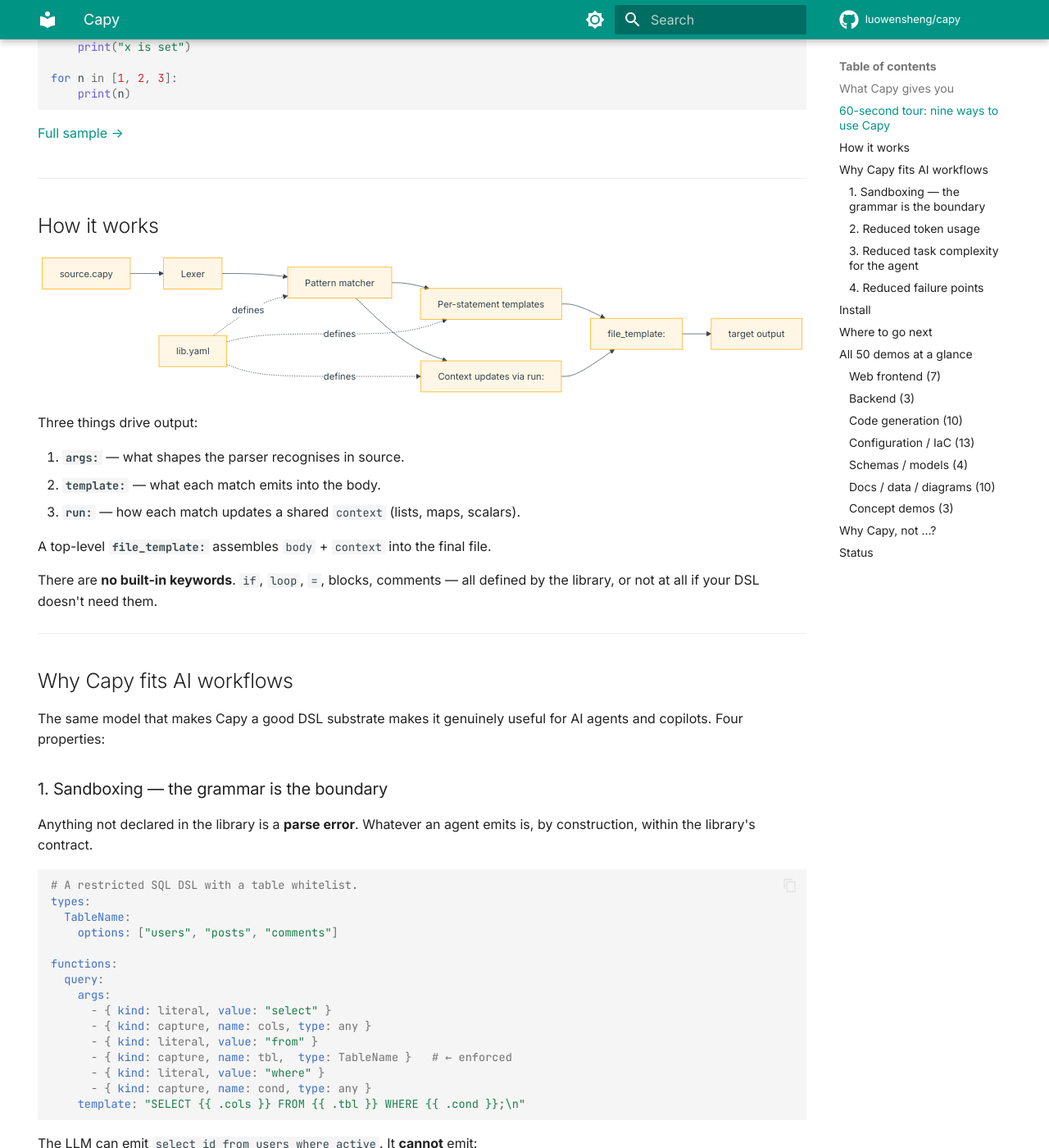
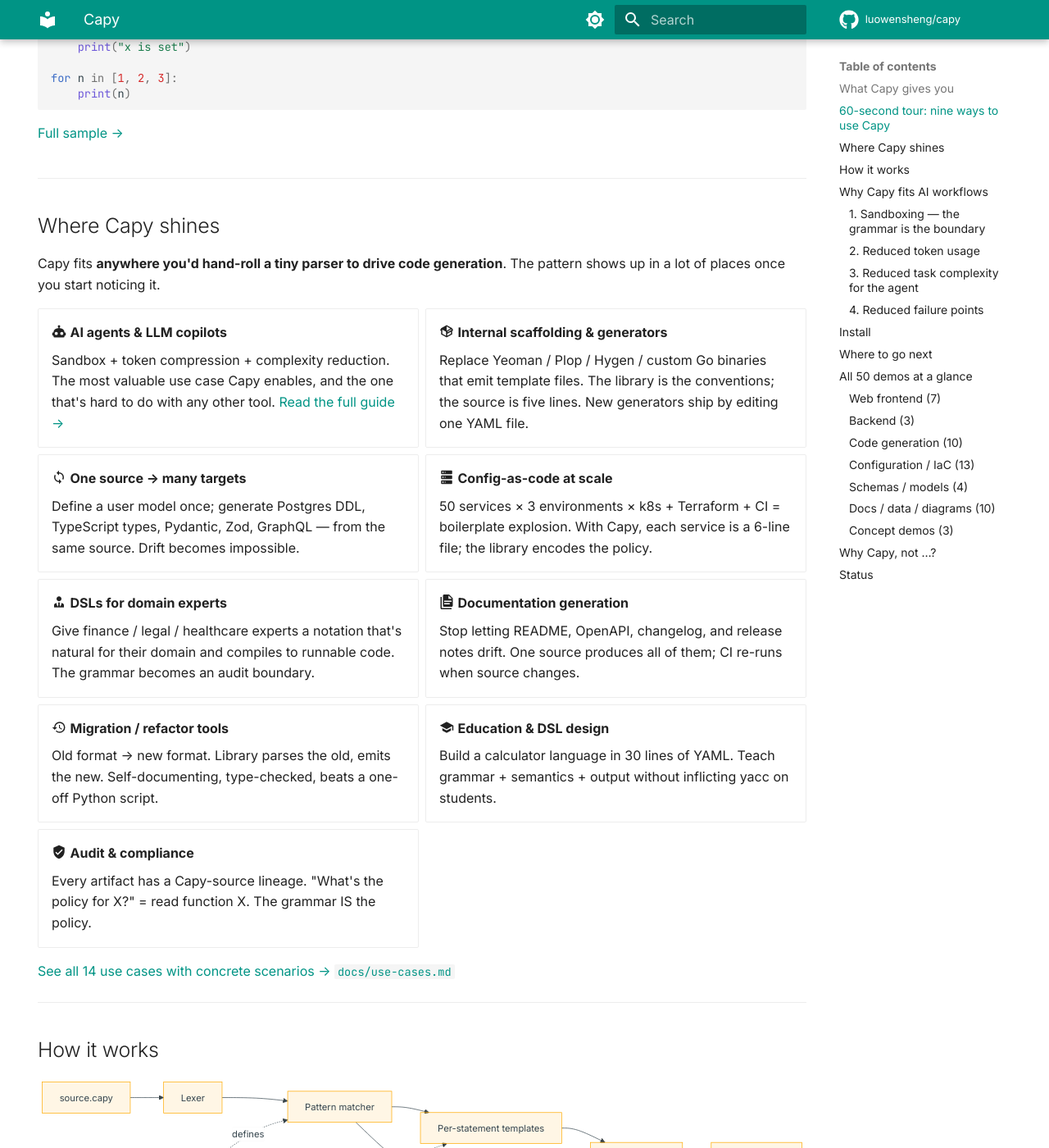
Before and after one commit to luowensheng/capy, an MkDocs documentation site: the page built from docs/index.md, in a window 1280 px wide and 1400 px high, scrolled down 1460 px. Shown: the whole window at 82% size. Built offline with MkDocs 1.6.1 and Material for MkDocs 9.7.7, drawn with Linux system fonts in a browser that asks for light colours; comment, search, counter and statistics services are not loaded.

Commit message:
docs(site): add comprehensive use-cases page + homepage section
Adds a substantial 'where Capy shines' narrative covering 14 distinct
use-case patterns:

1. AI agents and LLM workflows (sandbox + tokens + complexity + safety)
2. Internal scaffolding & code generators (replace Yeoman/Plop)
3. One-source-of-truth for multi-target generation (schema → SQL +
   TS + Pydantic + GraphQL + Zod simultaneously)
4. Configuration-as-code at scale (50+ services across multiple envs)
5. DSLs for domain experts (finance/healthcare/legal/game-dev/logistics)
6. Documentation generation (single source → README + OpenAPI + ...)
7. Standardisation and review surface reduction
8. Migration and one-shot refactor tools
9. Audit, compliance, and lineage
10. Education and DSL design
11. Personal automation and dotfiles
12. CI/CD pipeline portability
13. Test data generation
14. Internal developer platforms (Backstage-style)

Each section grounds the pattern in a concrete scenario. Includes an
honest "When Capy is the wrong choice" table.

Also adds a 9-card 'Where Capy shines' grid to the homepage so first-
time visitors see the breadth of use cases without leaving index.md.

And adds Use cases to the top-level nav between Getting started and
For AI agents.

````diff
--- a/docs/index.md
+++ b/docs/index.md
@@ -351,6 +351,71 @@
 
 ---
 
+## Where Capy shines
+
+Capy fits **anywhere you'd hand-roll a tiny parser to drive code
+generation**. The pattern shows up in a lot of places once you start
+noticing it.
+
+<div class="grid cards" markdown>
+
+- :material-robot: **AI agents & LLM copilots**
+
+    Sandbox + token compression + complexity reduction. The most
+    valuable use case Capy enables, and the one that's hard to do
+    with any other tool. [Read the full guide →](ai-agents.md)
+
+- :material-package-variant: **Internal scaffolding & generators**
+
+    Replace Yeoman / Plop / Hygen / custom Go binaries that emit
+    template files. The library is the conventions; the source is
+    five lines. New generators ship by editing one YAML file.
+
+- :material-sync: **One source → many targets**
+
+    Define a user model once; generate Postgres DDL, TypeScript
+    types, Pydantic, Zod, GraphQL — from the same source. Drift
+    becomes impossible.
+
+- :material-server: **Config-as-code at scale**
+
+    50 services × 3 environments × k8s + Terraform + CI = boilerplate
+    explosion. With Capy, each service is a 6-line file; the library
+    encodes the policy.
+
+- :material-account-tie: **DSLs for domain experts**
+
+    Give finance / legal / healthcare experts a notation that's
+    natural for their domain and compiles to runnable code. The
+    grammar becomes an audit boundary.
+
+- :material-file-document-multiple: **Documentation generation**
+
+    Stop letting README, OpenAPI, changelog, and release notes
+    drift. One source produces all of them; CI re-runs when source
+    changes.
+
+- :material-history: **Migration / refactor tools**
+
+    Old format → new format. Library parses the old, emits the new.
+    Self-documenting, type-checked, beats a one-off Python script.
+
+- :material-school: **Education & DSL design**
+
+    Build a calculator language in 30 lines of YAML. Teach grammar
+    + semantics + output without inflicting yacc on students.
+
+- :material-shield-check: **Audit & compliance**
+
+    Every artifact has a Capy-source lineage. "What's the policy
+    for X?" = read function X. The grammar IS the policy.
+
+</div>
+
+[See all 14 use cases with concrete scenarios → `docs/use-cases.md`](use-cases.md)
+
+---
+
 ## How it works
 
 ```mermaid
--- a/mkdocs.yml
+++ b/mkdocs.yml
@@ -47,6 +47,7 @@
 nav:
   - Home: index.md
   - Getting started: getting-started.md
+  - Use cases: use-cases.md
   - For AI agents:
     - Overview & patterns: ai-agents.md
     - Single-page brief: CAPY_FOR_LLMS.md
````
Also changed, not shown: docs/use-cases.md (added, +381 -0 lines).
